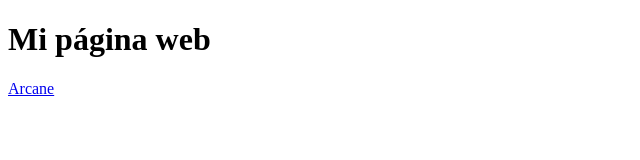
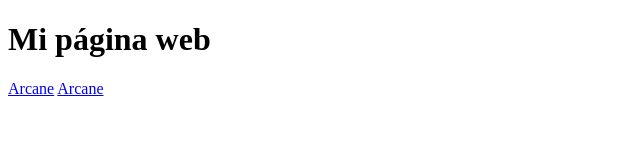
Before and after one commit to AlexisNunez1/AlexisNunez1.github.io, a plain HTML site: page index.html in a window 1280 px wide. Shown: the full height of the page, 0-640 px from the left. Drawn offline with Linux system fonts and the light colour scheme.

Commit message:
Update index.html

```diff
--- a/index.html
+++ b/index.html
@@ -9,6 +9,7 @@
 
     <h1>Mi página web</h1>
     <a href="https://www.youtube.com/watch?v=fLSkGAFE420">Arcane</a>
+    <a href="https://www.youtube.com/watch?v=fLSkGAFE420">Arcane</a>
 
 
 </body>
```
